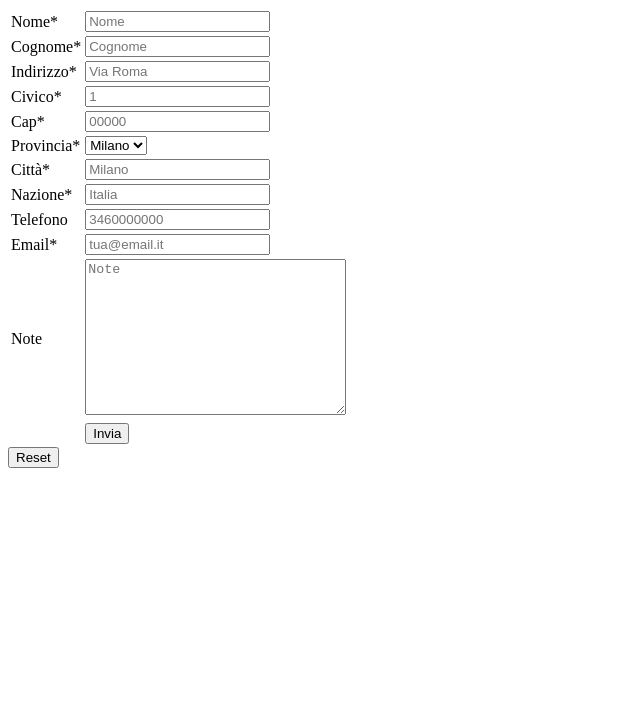
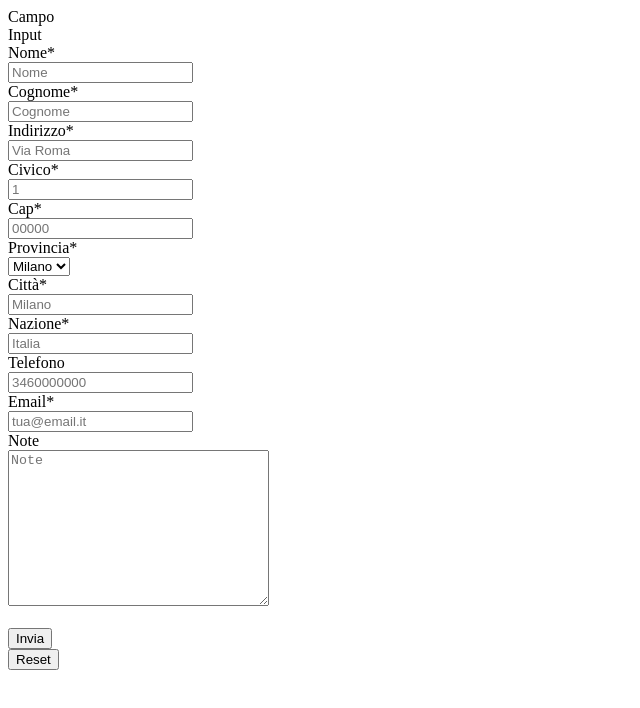
Before and after one commit to Chris9218/Chris9218.github.io, a plain HTML site: page Spedizione.html in a window 1280 px wide. Shown: the whole page, without its empty margins (0-640 px from the left). Drawn offline with Linux system fonts and the light colour scheme.

Commit message:
deliverly with div

```diff
--- a/Spedizione.html
+++ b/Spedizione.html
@@ -5,97 +5,100 @@
     <title>Form Spedizione </title>
 </head>
 <body>
-<table>
-
-    <form id="deliverly" autocomplete="on">
-        <tr>
-            <td><label for="Name">Nome*</label></td>
-            <td>
-                <input id="Name" type="text" name="name" placeholder="Nome" required></td>
-        </tr>
-        <tr>
-            <td><label for="LastName">Cognome*</label></td>
-            <td>
-                <input id="LastName" type="text" name="lastname" placeholder="Cognome" required></td>
-        </tr>
 
 
-        <tr>
-            <td><label for="address">Indirizzo*</label></td>
-            <td>
-                <input id="address" type="text" name="Address" placeholder="Via Roma" required></td>
-        </tr>
+<form method="post" id="deliverly" autocomplete="on">
+    <div>
+        <div>Campo</div>
+        <div>Input</div>
+    </div>
+    <div>
+        <div><label for="Name">Nome*</label></div>
+        <div>
+            <input id="Name" type="text" name="name" placeholder="Nome" required></div>
+    </div>
+    <div>
+        <div><label for="LastName">Cognome*</label></div>
+        <div>
+            <input id="LastName" type="text" name="lastname" placeholder="Cognome" required></div>
+    </div>
 
 
-        <tr>
-            <td><label for="po">Civico*</label></td>
-            <td>
-                <input type="number" name="po" id="po" placeholder="1" required></td>
-        </tr>
+    <div>
+        <div><label for="address">Indirizzo*</label></div>
+        <div>
+            <input id="address" type="text" name="Address" placeholder="Via Roma" required></div>
+    </div>
 
 
-        <tr>
-            <td><label for="cap">Cap*</label></td>
-            <td>
-                <input type="number" name="Cap" id="cap" placeholder="00000" required></td>
-        </tr>
+    <div>
+        <div><label for="po">Civico*</label></div>
+        <div>
+            <input type="number" name="po" id="po" placeholder="1" required></div>
+    </div>
 
 
-        <tr>
-            <td><label for="province">Provincia*</label></td>
-            <td>
+    <div>
+        <div><label for="cap">Cap*</label></div>
+        <div>
+            <input type="number" name="Cap" id="cap" placeholder="00000" required></div>
+    </div>
+
+
+    <div>
+        <div><label for="province">Provincia*</label></div>
+        <div>
             <select name="province" id="province" required>
                 <option value="MI">Milano</option>
                 <option value="RM">Roma</option>
                 <option value="TO">Torino</option>
                 <option value="OTHER">Altro</option>
-                </select></td>
-        </tr>
+            </select></div>
+    </div>
 
 
-        <tr>
-            <td><label for="City">Città*</label></td>
-            <td>
-                <input type="text" name="City" id="City" placeholder="Milano" required></td>
-        </tr>
+    <div>
+        <div><label for="City">Città*</label></div>
+        <div>
+            <input type="text" name="City" id="City" placeholder="Milano" required></div>
+    </div>
 
 
-        <tr>
-            <td><label for="country">Nazione*</label></td>
-            <td>
-                <input type="text" name="country" id="country" placeholder="Italia" required></td>
-        </tr>
+    <div>
+        <div><label for="country">Nazione*</label></div>
+        <div>
+            <input type="text" name="country" id="country" placeholder="Italia" required></div>
+    </div>
 
 
-        <tr>
-            <td><label for="phone">Telefono</label></td>
-            <td>
-                <input type="tel" name="phone" id="phone" placeholder="3460000000"></td>
-        </tr>
+    <div>
+        <div><label for="phone">Telefono</label></div>
+        <div>
+            <input type="tel" name="phone" id="phone" placeholder="3460000000"></div>
+    </div>
 
 
-        <tr>
-            <td><label for="email">Email*</label></td>
-            <td>
-                <input type="email" name="email" id="email" placeholder="tua@email.it" required></td>
-        </tr>
+    <div>
+        <div><label for="email">Email*</label></div>
+        <div>
+            <input type="email" name="email" id="email" placeholder="tua@email.it" required></div>
+    </div>
 
 
-        <tr>
-            <td><label for="note">Note</label></td>
-            <td>
-                <textarea name="note" id="note" cols="30" rows="10" placeholder="Note"></textarea></td>
-        </tr>
+    <div>
+        <div><label for="note">Note</label></div>
+        <div>
+            <textarea name="note" id="note" cols="30" rows="10" placeholder="Note"></textarea></div>
+    </div>
 
-        <tr>
-            <td>&nbsp;</td>
-            <td><input type="submit" value="Invia"></td>
-        </tr>
+    <div>
+        <div>&nbsp;</div>
+        <div><input type="submit" value="Invia"></div>
+    </div>
 
 
 </form>
 
-</table>
 
 <button type="reset" form="deliverly">Reset</button>
 </body>
```
Lines whose indentation alone changed are shown as unchanged.
